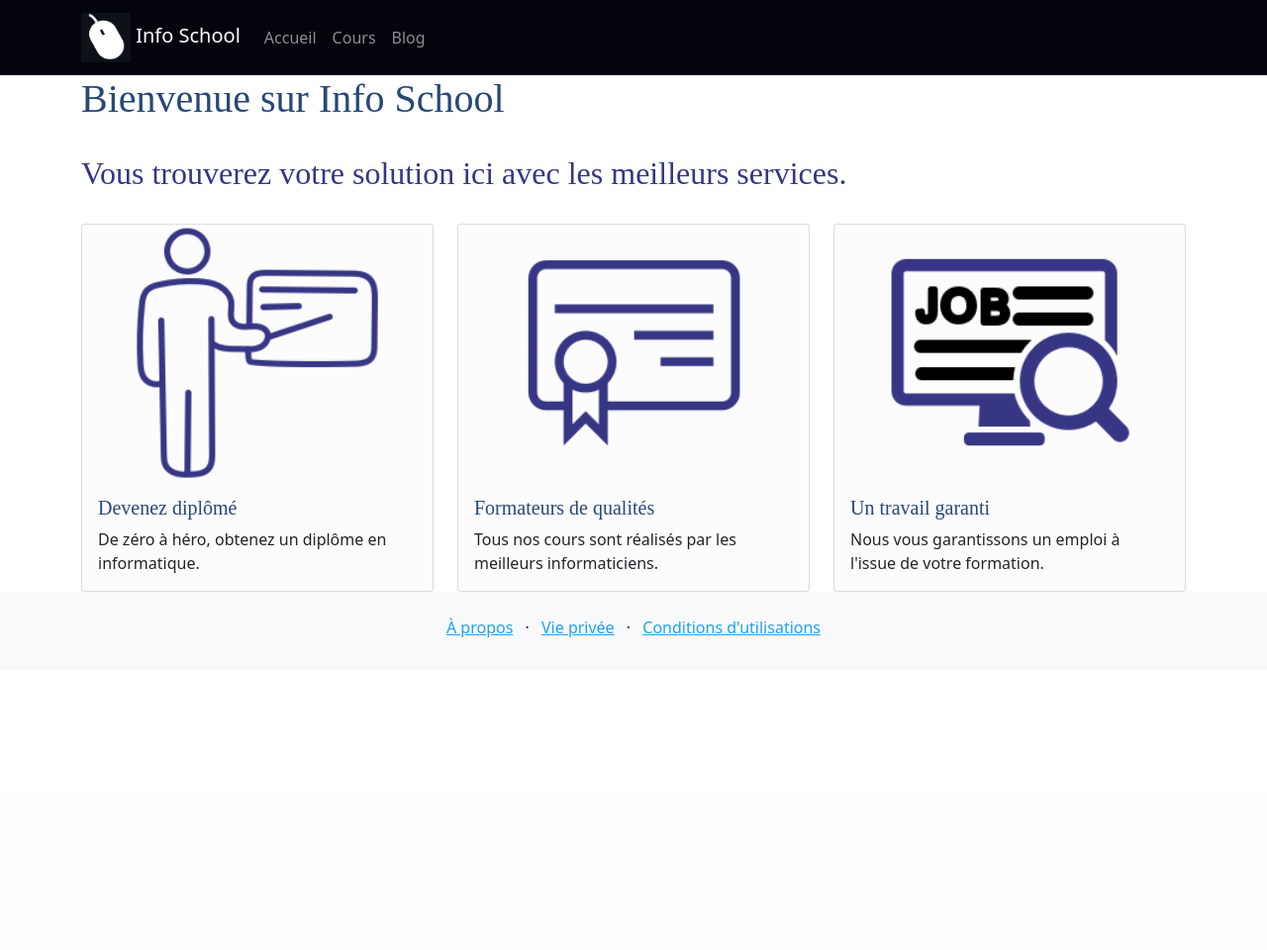
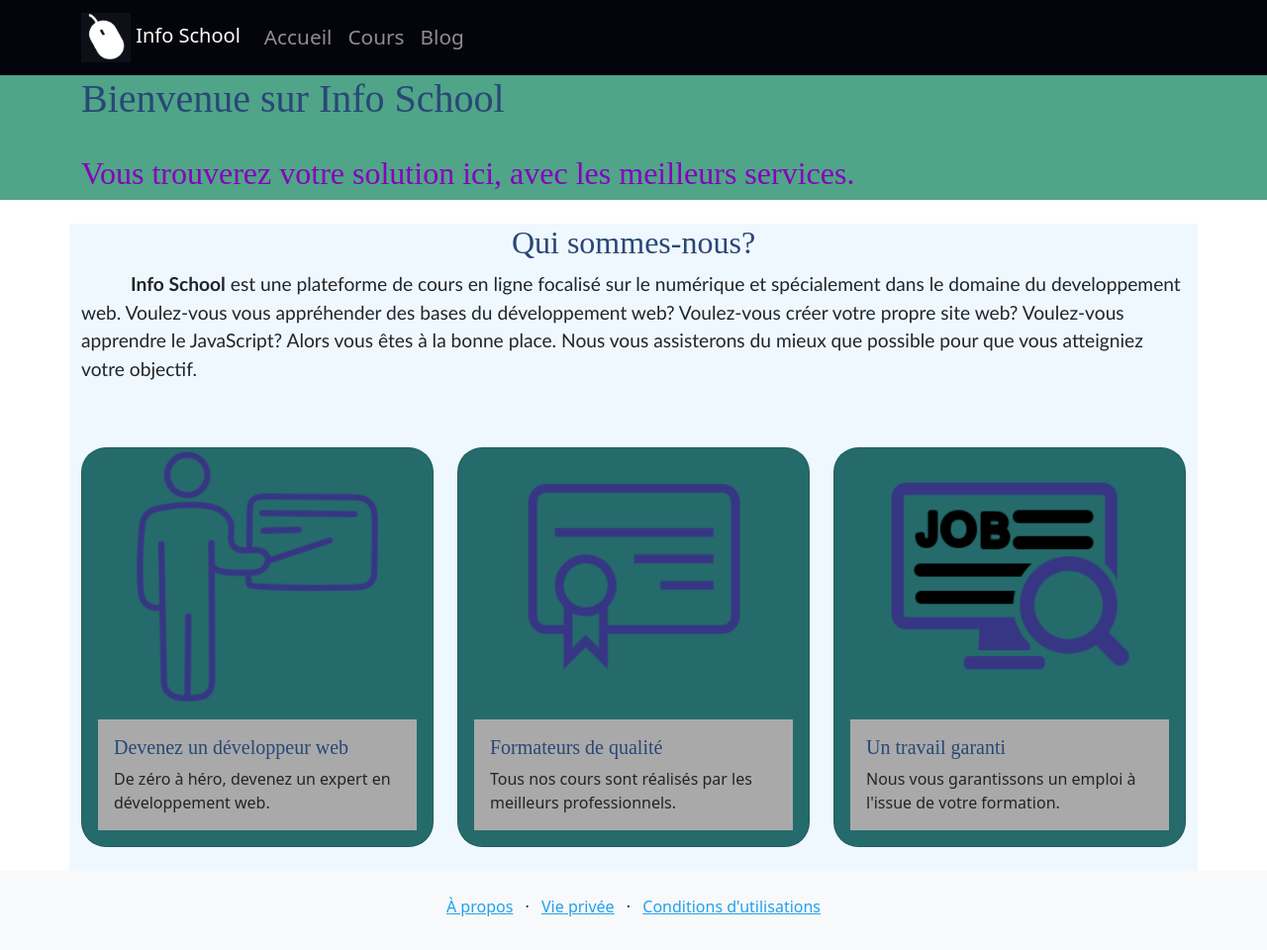
Before and after one commit to Malbila/Malbila.github.io, a PHP site: page / in a window 1280 px wide. Shown: the whole page at 99% size. Before the commit the page ends 644 px from the top, so only its background shows below. Run offline with PHP 8.4, Linux system fonts and the light colour scheme.

Commit message:
perform changes in home page

```diff
--- a/cours/css-cours/index.html
+++ b/cours/css-cours/index.html
@@ -61,7 +61,7 @@
 			</div>
 			<div class="row">
 				<div class="col">
-					<h2>À la fin de cours, vous serez capables de :</h2>
+					<h2>À la fin ce de cours, vous serez capables de :</h2>
 					<ul>
 						<li>Réaliser vos premières animations CSS ;</li>
 						<li>Maitriser les translations, les rotations et l'opacité ;</li>
--- a/index.html
+++ b/index.html
@@ -77,6 +77,7 @@
 					</div>
 				</div>
 			</div> -->
+		<div class="home-slogan">
 			<div class="container">
 				<div class="row mb-4">
 					<div class="col">
@@ -90,18 +91,29 @@
 			<div class="container">
 				<div class="row">
 					<div class="col">
-					<h2 class="banne">Vous trouverez votre solution ici avec les meilleurs services.</h2>
+						<h2 class="banne">Vous trouverez votre solution ici, avec les meilleurs services.</h2>
 					</div>
 				</div>
 			</div>
-		<div class="container">
+		</div>
+
+		<div class="container card-services mt-4">
+			<div class="row">
+				<div class="col introduction">
+					<h2 class="text-center">Qui sommes-nous?</h2>
+					<p><b>Info School</b> est une plateforme de cours en ligne focalisé sur le numérique et spécialement dans le domaine du developpement web. Voulez-vous vous appréhender des bases du développement web? Voulez-vous créer votre propre site web? Voulez-vous apprendre le JavaScript? Alors vous êtes à la bonne place. Nous vous assisterons du mieux que possible pour que vous atteigniez votre objectif.</p>
+				</div>
+			</div>
+		</div>
+
+		<div class="container card-services py-4">
 			<div class="row">
 				<div class="col-12 col-lg-4">
 					<div class="card my-4 mb-lg-0">
 						<img class="card-img-top" src="Images/instruction.png" alt="Instructions">
-						<div class="card-body">
-							<h5 class="card-title">Devenez diplômé</h5>
-							<p class="card-text">De zéro à héro, obtenez un diplôme en informatique.</p>
+						<div class="card-body m-3">
+							<h5 class="card-title">Devenez un développeur web</h5>
+							<p class="card-text">De zéro à héro, devenez un expert en développement web.</p>
 						</div>
 					</div>
 				</div>
@@ -109,9 +121,9 @@
 				<div class="col-12 col-lg-4">
 					<div class="card my-4 mb-lg-0">
 						<img class="card-img-top" src="Images/certificate.png" alt="Certifications">
-						<div class="card-body">
-							<h5 class="card-title">Formateurs de qualités</h5>
-							<p class="card-text">Tous nos cours sont réalisés par les meilleurs informaticiens.</p>
+						<div class="card-body m-3">
+							<h5 class="card-title">Formateurs de qualité</h5>
+							<p class="card-text">Tous nos cours sont réalisés par les meilleurs professionnels.</p>
 						</div>
 					</div>
 				</div>
@@ -119,7 +131,7 @@
 				<div class="col-12 col-lg-4">
 					<div class="card my-4 mb-lg-0">
 						<img class="card-img-top" src="Images/job.png" alt="Job">
-						<div class="card-body">
+						<div class="card-body m-3">
 							<h5 class="card-title">Un travail garanti</h5>
 							<p class="card-text">Nous vous garantissons un emploi à l'issue de votre formation.</p>
 						</div>
--- a/style.css
+++ b/style.css
@@ -18,4 +18,33 @@
 
 .banne {
 	color: #373684;
+	color: rgb(133, 2, 189);
 }
+
+.introduction > p {
+	font-family: 'Trebuchet MS', 'Lucida Sans Unicode', 'Lucida Grande', 'Lucida Sans', Arial, sans-serif;
+	text-indent: 50px;
+	font-size: 1.2rem;
+
+}
+
+.home-slogan {
+	background-color: #1d8a65c5;
+}
+
+.nav-link {
+	font-size: 1.3rem;
+}
+
+.card-services {
+	background-color: aliceblue;
+}
+
+.card-body {
+	background-color: darkgray;
+}
+
+.card {
+	background-color: rgb(37, 107, 107);
+	border-radius: 25px;
+}
```
Lines whose indentation alone changed are shown as unchanged.
